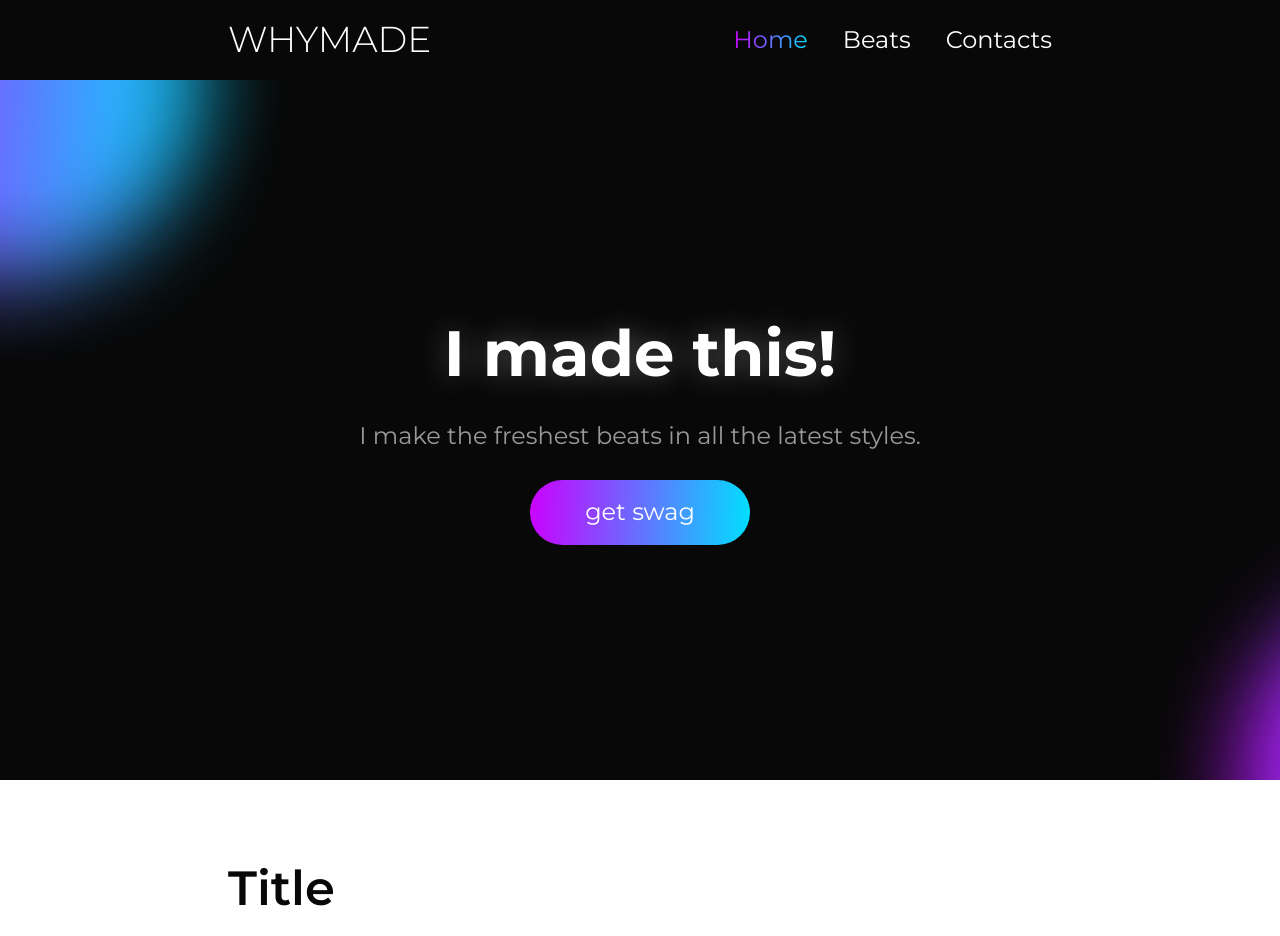
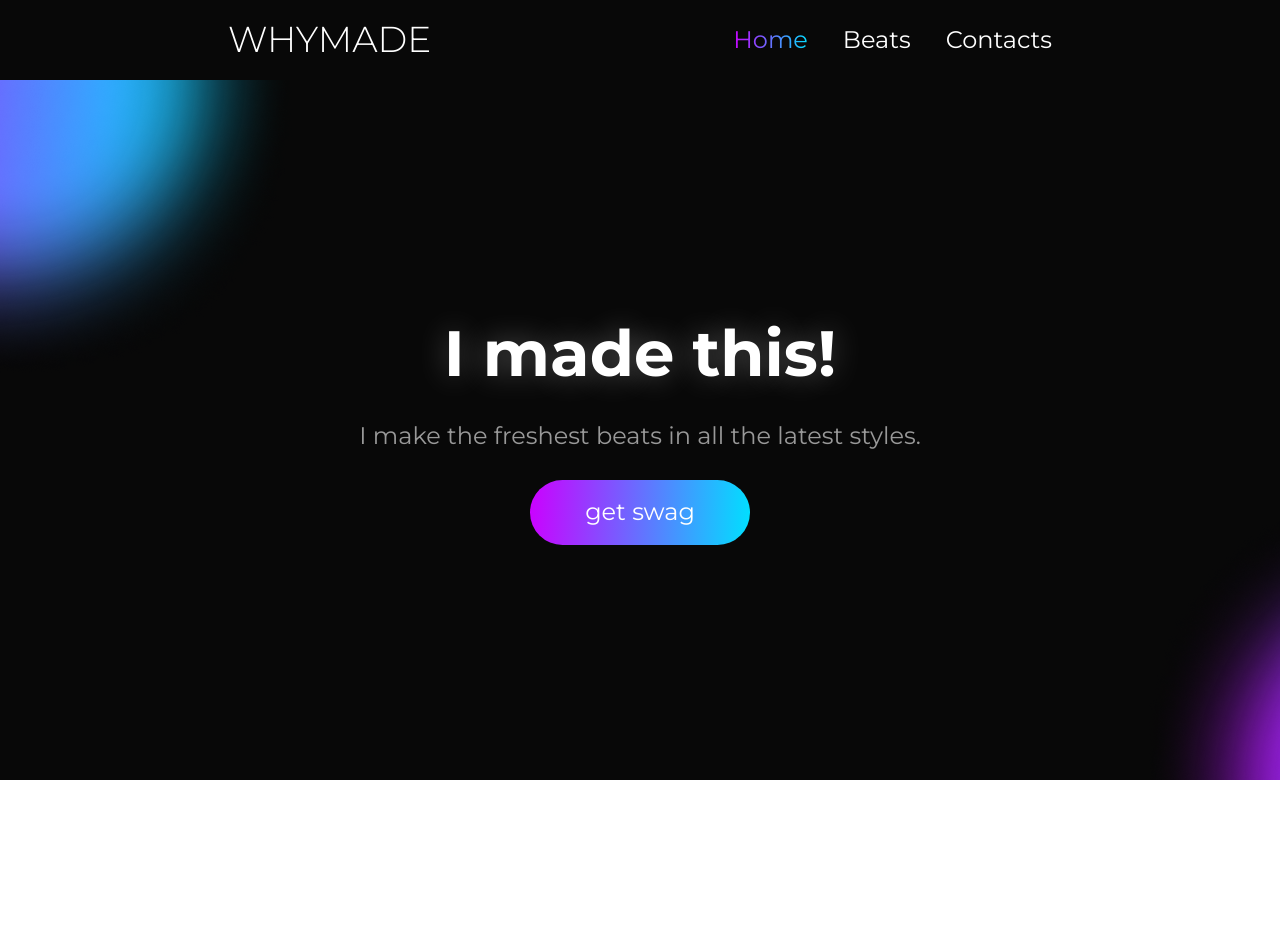
Before and after one commit to bugmak4rs/whymade-beats-store, a React (Create React App) app: page / in a window 1280 px wide. Shown: the top 936 px of the page. Built offline with nearby package versions, Linux system fonts and the light colour scheme.

Commit message:
feat: refactoring section_title

```diff
--- a/src/scss/mixins.scss
+++ b/src/scss/mixins.scss
@@ -37,5 +37,6 @@
   font-weight: 600;
   font-size: 48px;
   line-height: 120%;
-  color: var(--black);
+  color: var(--white);
+  text-align: center;
 }
```
